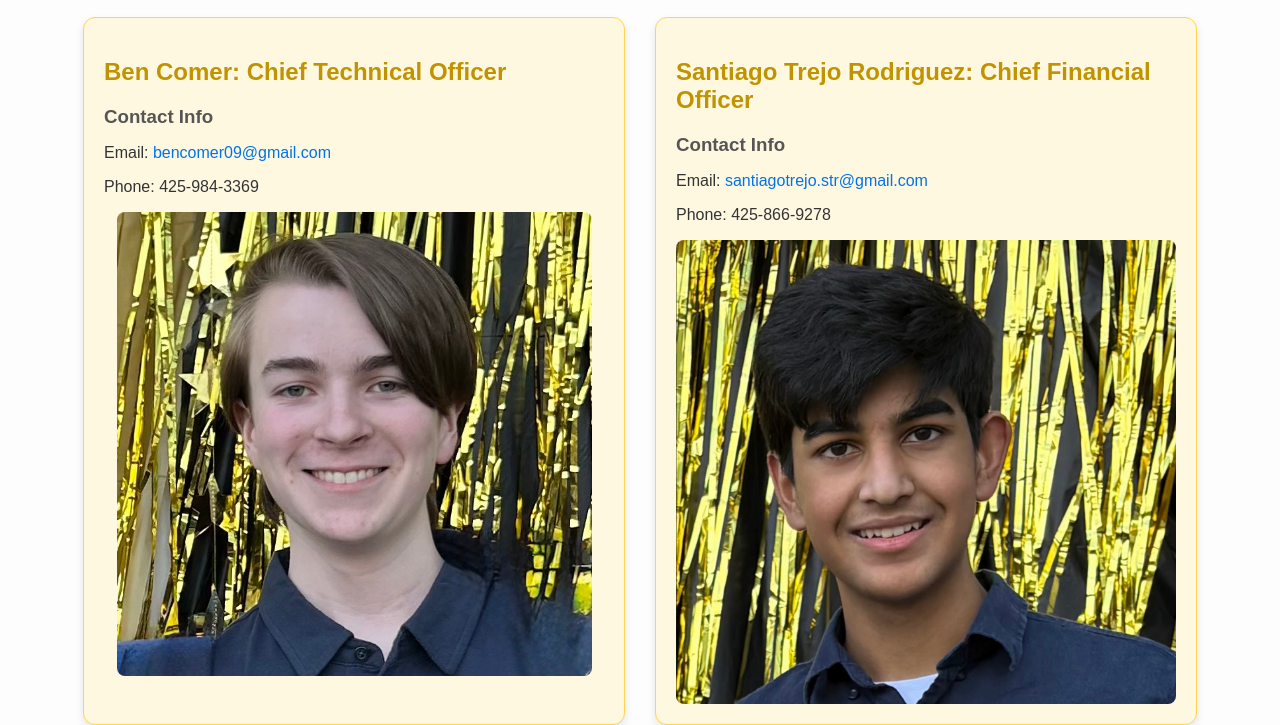
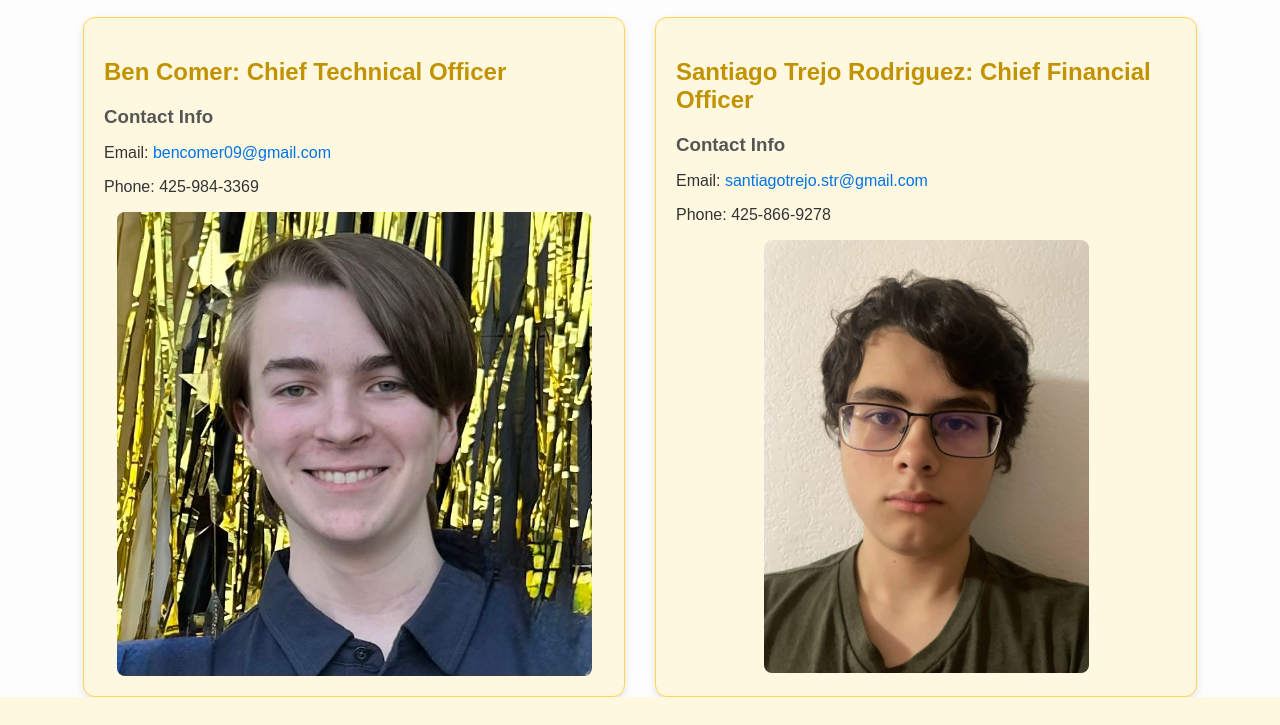
Before and after one commit to EC1790/NovaMusic, a Flask app: page /Contact in a window 1280 px wide. Shown: the part 819-1544 px from the top of the page. After the commit the page ends 1516 px from the top, so only its background shows below. Run offline with Flask 3, Linux system fonts and the light colour scheme.

Commit message:
Finalizing Santi's contact card
Removed Ishan's image from the code & files, replacing it with Santi's.

```diff
--- a/static/Contact.css
+++ b/static/Contact.css
@@ -81,6 +81,19 @@ body {
     margin: 0 auto;
   }
 
+  #STRpfp {
+    margin-top: 15px;
+    text-align: center;
+  }
+
+  #STRpfp img{
+    max-width: 65%;
+    max-height: 65%;
+    border-radius: 8px;
+    display: block;
+    margin: 0 auto;
+  }
+
   .contact-card h2 {
     color: #c29300;
   }
--- a/templates/Contact.html
+++ b/templates/Contact.html
@@ -52,8 +52,8 @@
       <h3>Contact Info</h3>
       <p>Email: <a href="mailto:santiagotrejo.str@gmail.com">santiagotrejo.str@gmail.com</a></p>
       <p>Phone: 425-866-9278</p>
-      <div id="Cpfp">
-        <img src="../static/Ishan.png" alt="Ipfp">
+      <div id="STRpfp">
+        <img src="../static/STR Headshot.jpg" alt="STRpfp">
       </div>
     </div>
     </div>
```
Also changed, not shown: static/Ishan.png (deleted), static/STR Headshot.jpg (added).
